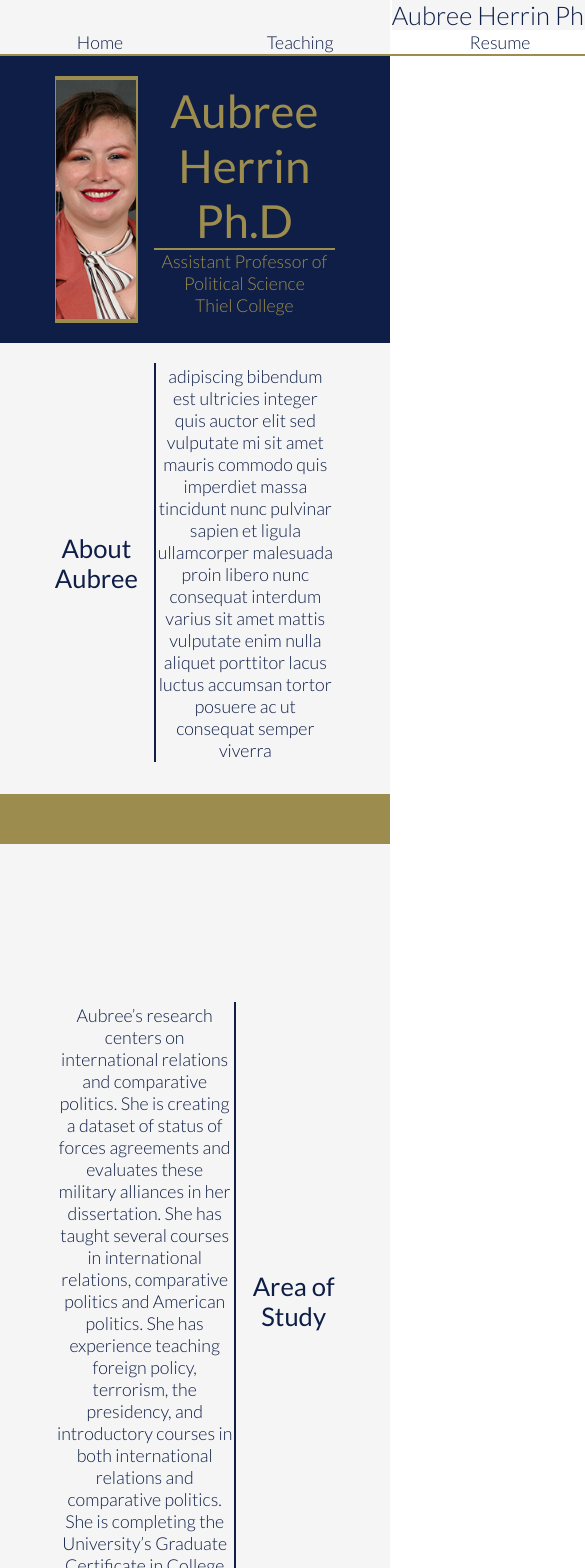
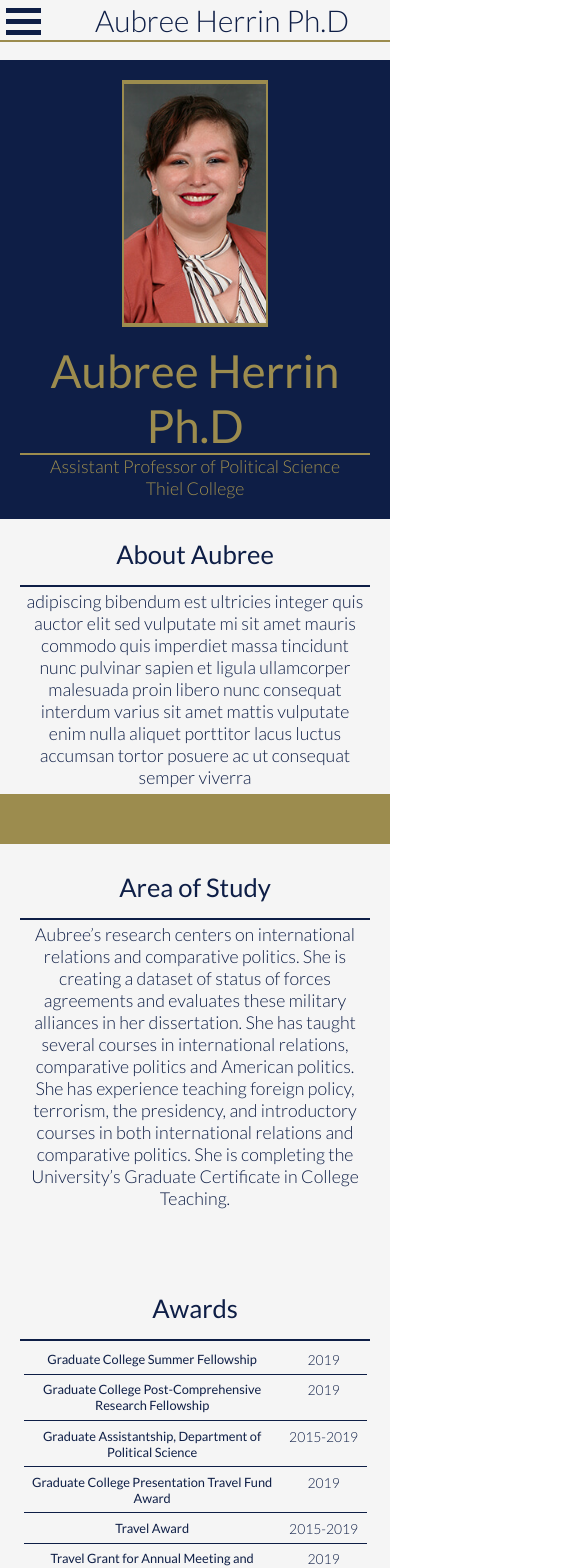
Before and after one commit to SebastianMartin/AubreeWebsite, a React (Create React App) app: page / in a window 390 px wide. Shown: the top 1568 px of the page, 585 px wide, since content can reach past the window. Built offline with nearby package versions, Linux system fonts and the light colour scheme.

Commit message:
just some changes

```diff
--- a/src/App.css
+++ b/src/App.css
@@ -20,6 +20,10 @@
   height: 100vh;
 }
 
+.GeneralMargin {
+  height: 130px;
+}
+
 p {
   padding: 0;
   margin: 0;
@@ -32,7 +36,6 @@ p {
 
 h1 {
   margin: 0;
-  background-color: whitesmoke;
   color: var(--blue);
   font-family: 'Lato', sans-serif;
   font-weight: 300;
@@ -73,6 +76,15 @@ h4 {
   font-size: calc(5px + 2vmin);
 }
 
+@media (max-width: 1200px) {
+  h1 {
+    font-size: calc(30px);
+  }
+  .GeneralMargin {
+    height: 60px;
+  }
+}
+
 @media (min-width: 1900px) {
   p {
     font-size: calc(30px);
@@ -80,7 +92,7 @@ h4 {
   h2 {
     font-size: calc(60px);
   }
-  h4{
+  h4 {
     font-size: calc(40px);
   }
 }
--- a/src/App.js
+++ b/src/App.js
@@ -4,6 +4,8 @@ import Footer from './Components/Footer/Footer'
 import Header from './Components/Header/Header'
 import Home from './Components/Home/Home'
 import Dissertation from './Components/Dissertation/Dissertation'
+import Teaching from './Components/Teaching/Teaching'
+
 const App = () => {
 	const [pageState,setPageState] = useState({page:"home"})
 	let MainContent
@@ -13,6 +15,10 @@ const App = () => {
 	else if(pageState.page  === "diss"){
 		MainContent = (<Dissertation/>)
 	}
+	else if(pageState.page  === "teaching"){
+		MainContent = (<Teaching/>)
+	}
+
 
 
 	else{
@@ -26,6 +32,7 @@ const App = () => {
 	return (
 		<div className="App">
 			<Header changeState = {setPageState}/>
+			<div className="GeneralMargin"/>
 			{MainContent}
 			<Footer />
 		</div>
--- a/src/Components/Dissertation/Dissertation.js
+++ b/src/Components/Dissertation/Dissertation.js
@@ -7,7 +7,8 @@ const Dissertation = (props) => {
     return (
         <div className ="Dissertation">
             <div className = "DissertationMain">
-            <h1>Understanding Status of Forces Agreements</h1>
+            <h1>Understanding status of forces agreements: what
+shapes jurisdictional control?</h1>
             <iframe  className = "DissertationDoc" src={diss} width="100%">
             </iframe>
             </div>
--- a/src/Components/Header/Header.css
+++ b/src/Components/Header/Header.css
@@ -1,39 +1,114 @@
 .HeaderContainer {
     width: 100%;
+    top: 0;
     display: grid;
     justify-items: center;
+    position: fixed;
+    z-index: 100;
+    background-color: whitesmoke;
 }
+
 .HeaderContainer>div {
     width: 100%;
     display: grid;
     justify-items: center;
     min-width: 1000px;
-    width:70%;
+    width: 70%;
     border-bottom: solid var(--gold) 2px;
 }
 
 .HeaderButtonContainer {
     max-width: 1200px;
-    min-width: 1000px;;
+    min-width: 1000px;
+    ;
     display: grid;
     justify-items: center;
     grid-template-columns: repeat(5, minmax(0, 1fr));
     /* border-bottom: solid var(--blue) 2px; */
 }
 
-.HeaderButton ,.HeaderButton:focus,.HeaderButton:active{
+.HeaderButton, .HeaderButton:focus, .HeaderButton:active {
     width: 100%;
-    background:transparent;
+    background: transparent;
     border: none;
     outline: 0;
     color: var(--blue);
-  font-family: 'Lato', sans-serif;
-  font-weight: 300;
-  font-size: calc(10px + 2vmin);
-  transition: .25s;
+    font-family: 'Lato', sans-serif;
+    font-weight: 300;
+    font-size: calc(10px + 2vmin);
+    transition: .25s;
 }
 
 .HeaderButton:hover {
     transform: scale(1.03);
     color: var(--gold);
 }
+
+.HeaderContainerMobile {
+
+    position: fixed;
+    width: 100%;
+    z-index: 100;
+    background-color: whitesmoke;
+}
+
+.HeaderMobileTopBar {
+    background-color: whitesmoke;
+    height: 40px;
+    padding-left: 1%;
+    display: flex;
+    justify-content: center;
+    border-bottom: solid var(--gold) 2px;
+}
+
+.HeaderMobileTitle {
+    margin: auto;
+}
+
+.HeaderIconContainer {
+    width: 50px;
+}
+
+.containerHeaderIcon {
+    padding: 2px;
+}
+
+.bar1, .bar2, .bar3 {
+    width: 35px;
+    height: 5px;
+    background-color: var(--blue);
+    margin: 6px 0;
+    transition: 0.4s;
+}
+
+.change .bar1 {
+    -webkit-transform: rotate(-45deg) translate(-9px, 6px);
+    transform: rotate(-45deg) translate(-9px, 6px);
+}
+
+.change .bar2 {
+    opacity: 0;
+}
+
+.change .bar3 {
+    -webkit-transform: rotate(45deg) translate(-8px, -8px);
+    transform: rotate(45deg) translate(-8px, -8px);
+}
+
+
+
+.HeaderMobileDropDown {
+    height: 100%;
+}
+
+.HeaderMobileDropDownHidden {
+    visibility: hidden;
+    height: 0px;
+}
+
+@media (max-width: 1200px) {
+    .HeaderButton {
+        font-size: calc(30px);
+        border-bottom: solid var(--gold) 1px;
+    }
+}
--- a/src/Components/Header/Header.js
+++ b/src/Components/Header/Header.js
@@ -3,6 +3,21 @@ import './Header.css';
 import Person from '../../Image/blankUser.png'
 
 const Header = (props) => {
+    const getWidth = () => window.innerWidth
+        || document.documentElement.clientWidth
+        || document.body.clientWidth;
+    let [width, setWidth] = useState(getWidth());
+
+    useEffect(() => {
+        const resizeListener = () => {
+            setWidth(getWidth())
+        };
+        window.addEventListener('resize', resizeListener);
+
+    }, [])
+    const isMobile = (width <= 1200);
+
+    const [expanded, setExpanded] = useState(true)
 
 
     let hdrValues = [
@@ -27,29 +42,62 @@ const Header = (props) => {
             value: "contact"
         },
     ]
-    let hdrButtons = []
+
+
+    if (isMobile) {
+        return (
+            <div className="HeaderContainerMobile">
+                <div className="HeaderMobileTopBar">
+                    <div className="HeaderIconContainer">
+                        <div className={expanded ? "containerHeaderIcon" : "change"} onClick={() => setExpanded(!expanded)}>
+                            <div className="bar1"></div>
+                            <div className="bar2"></div>
+                            <div className="bar3"></div>
+                        </div>
+                    </div>
+                    <div className="HeaderMobileTitle">
+                        <h1>Aubree Herrin Ph.D</h1>
+                    </div>
+
+
+                </div>
+                <div className={expanded ? "HeaderMobileDropDownHidden" : "HeaderMobileDropDown"}>
+                    {hdrValues.map((value) => (
+                        <button key={Math.random()}
+                            className="HeaderButton"
+                            value={value.value}
+                            onClick={(e) => (props.changeState({ page: e.target.value }), setExpanded(!expanded))}>
+                            {value.name}
+                        </button>
+                    ))}
+                </div>
 
 
 
+            </div>
+        );
+    }
+    else {
         return (
             <div className="HeaderContainer">
                 <div>
                     <h1>Aubree Herrin Ph.D</h1>
                     <div className="HeaderButtonContainer">
-                    {hdrValues.map((value) =>(
+                        {hdrValues.map((value) => (
                             <button key={Math.random()}
                                 className="HeaderButton"
                                 value={value.value}
-                        onClick = {(e) => props.changeState({page:e.target.value})}>
+                                onClick={(e) => props.changeState({ page: e.target.value })}>
                                 {value.name}
                             </button>
                         ))}
-                    {hdrButtons}
                     </div>
                 </div>
 
             </div>
         );
+    }
+
 
 
 
--- a/src/Components/Home/Home.css
+++ b/src/Components/Home/Home.css
@@ -5,12 +5,14 @@
 }
 
 .HomeSectionBacks {
-  display: flex;
+  display: grid;
   justify-content: center;
   padding: 20px;
+  grid-row-gap: 15em;
 }
 
 .HomeTopSectionBackground {
+
   background-color: var(--blue);
   display: flex;
   justify-content: center;
@@ -21,10 +23,11 @@
   display: grid;
   grid-template-columns: repeat(3, minmax(0, 1fr));
   grid-gap: 1em;
-  grid-row-gap: 15em;
   width: 80%;
   max-width: 1800px;
-  justify-items: stretch;
+  justify-items: center;
+  justify-self: center;
+  align-items: center;
 }
 
 .topImage {
@@ -37,7 +40,8 @@
 }
 
 .topImageBackground {
-  width: calc(100px + 12vw);;
+  width: calc(100px + 12vw);
+  ;
   height: calc(200px + 12vw);
   max-height: 500px;
   max-width: 400px;
@@ -58,17 +62,18 @@
   align-self: center;
   grid-column: 2/4;
 }
-.AboutSection p{
+
+.AboutSection p {
   color: var(--gold);
 }
 
 .HomeInfoName {
+
   justify-self: center;
   align-self: center;
 }
 
 .HomeInfoDesc {
-
   padding: 1%;
   justify-self: center;
   align-self: center;
@@ -80,6 +85,7 @@
 }
 
 .LeftSide2 {
+
   grid-column: 1/3;
   border-right: solid var(--blue) 2px;
 }
@@ -92,21 +98,64 @@
   grid-column: 2/4;
   border-left: solid var(--blue) 2px;
 }
-.AwardInfo{
-  margin:2% 5%;
+
+.AwardInfo {
+  margin: 2% 5%;
   width: 100%;
   display: grid;
-  grid-template-columns: repeat(2, minmax(0, 1fr));
+  justify-items: center;
+  grid-template-columns: repeat(4, minmax(0, 1fr));
+  border-width: 50%;
   border-bottom: solid var(--blue) 1px;
 }
-.AwardInfo h4{
-  grid-column: 1/3;
+
+
+.AwardInfo h4 {
+  grid-column: 1/4;
+  padding-bottom: .5em;
 }
-.AwardInfo p{
+
+.AwardInfo p {
   font-size: calc(10px + 1vmin);
 }
 
 
+
+@media (max-width: 1000px) {
+  .HomeSectionBacks {
+
+    grid-row-gap: 5em;
+  }
+  .LeftSide1,.AboutSection, .topImage{
+    order:none;
+    grid-column: 1/4;
+  }
+  .LeftSide2 {
+    order:1;
+    grid-column: 1/4;
+    border-top: solid var(--blue) 2px;
+    border-right: none;
+  }
+
+  .RightSide1 {
+    order:0;
+    grid-column: 1/4;
+  }
+
+  .RightSide2 {
+
+    grid-column: 1/4;
+    border-top: solid var(--blue) 2px;
+    border-left: none;
+  }
+  .AwardInfo {
+    margin:0%;
+    margin-top: 2%;;
+  }
+  .HomeGrid{
+    width:100%;
+  }
+}
 @media (min-width: 1900px) {
   .AwardInfo p {
     font-size: calc(20px);
--- a/src/Components/Home/Home.js
+++ b/src/Components/Home/Home.js
@@ -7,7 +7,7 @@ const Home = (props) => {
         {
             name: "Graduate College Summer Fellowship",
             location: "University of Iowa",
-            date: "Summer 2019"
+            date: "2019"
         },
         {
             name: "Graduate College Post-Comprehensive Research Fellowship",
@@ -39,6 +39,7 @@ const Home = (props) => {
 
     return (
         <div className="HomeContainer">
+
             <div className="HomeTopSectionBackground">
 
 
@@ -80,9 +81,8 @@ const Home = (props) => {
 
                         </p>
                     </div>
-
-
-
+                </div>
+                <div className="HomeGrid">
 
 
                     <div className="HomeInfoDesc LeftSide2">
@@ -93,30 +93,30 @@ const Home = (props) => {
                     <div className="HomeInfoName RightSide1">
                         <h2>
                             Area of Study
-                            </h2>
+                         </h2>
                     </div>
+                </div>
 
 
 
-
-
+                <div className="HomeGrid">
                     <div className="HomeInfoName LeftSide1">
                         <h2>
                             Awards
                             </h2>
                     </div>
-                    <div className="HomeInfoDesc RightSide2">
+                    <div className="HomeInfoDesc RightSide2" >
                         {awards.map(
                             (award) => (
                                 <div className="AwardInfo" key={Math.random()}>
                                     <h4>{award.name}</h4>
-                                    <p>{award.location}</p>
                                     <p>{award.date}</p>
                                 </div>
                             ),
                         )}
                     </div>
                 </div>
+
             </div>
             {/* <iframe
             src="https://www.youtube.com/embed/_ui1GobPLC4" frameborder="0" allow="accelerometer; autoplay; clipboard-write; encrypted-media; gyroscope; picture-in-picture" allowfullscreen></iframe> */}
--- /dev/null
+++ b/src/Components/Teaching/Teaching.css
@@ -0,0 +1,51 @@
+.TeachingContainer {
+    width: 100%;
+    background-color: whitesmoke;
+    padding-bottom: 300px;
+}
+
+.TeachingSectionWrapper {
+    display: grid;
+    justify-items: center;
+}
+
+.TeachingSection {
+    width: 80%;
+    max-width: 1800px;
+    display: grid;
+    justify-content: stretch;
+}
+.TeachingSection>div:nth-child(1) {
+    left: 0;
+    right: 0;
+    background: blue;
+}
+
+.TeachingSectionGrid {
+    display: grid;
+    grid-template-columns: repeat(3, minmax(0, 1fr));
+    grid-gap: 1em;
+    justify-items: center;
+    justify-self: center;
+    align-items: center;
+}
+
+.TeachingSectionGrid h1, .TeachingSectionGrid>p:nth-child(4) {
+    grid-column: 1/4;
+}
+
+.TeachingSectionGrid>p:nth-child(2) {
+    grid-column: 1/3;
+}
+
+.TeachingSectionGrid h1 {
+    grid-column: 1/4;
+}
+
+.TeachingSectionExpanded {
+    height: 100%;
+}
+
+.TeachingSectionCollapsed {
+    display: none;
+}
--- /dev/null
+++ b/src/Components/Teaching/Teaching.js
@@ -0,0 +1,58 @@
+import React, { useState, useEffect } from 'react';
+import './Teaching.css';
+
+const Teaching = (props) => {
+    const [currentExpanded, setcurrentExpanded] = useState(true)
+
+    let current = [
+        {
+            name: "1",
+            date: "2020",
+            syllabus: "2",
+            desc: "adipiscing bibendum est ultricies integer quis auctor elit sed vulputate mi sit amet mauris commodo quis imperdiet massa tincidunt nunc pulvinar sapien et ligula ullamcorper malesuada proin libero nunc consequat interdum varius sit amet mattis vulputate enim nulla aliquet porttitor lacus luctus accumsan tortor posuere ac ut consequat semper viverra"
+        },
+        {
+            name: "1",
+            date: "2020",
+            syllabus: "2",
+            desc: "adipiscing bibendum est ultricies integer quis auctor elit sed vulputate mi sit amet mauris commodo quis imperdiet massa tincidunt nunc pulvinar sapien et ligula ullamcorper malesuada proin libero nunc consequat interdum varius sit amet mattis vulputate enim nulla aliquet porttitor lacus luctus accumsan tortor posuere ac ut consequat semper viverra"
+        },
+
+
+    ]
+
+    return (
+        <div className="TeachingContainer">
+            <div className="TeachingSectionWrapper">
+                <div className="TeachingSection">
+                    <div onClick={() => setcurrentExpanded(!currentExpanded)} className="TeachingSectionHeader">
+                        <h1>Current Classes</h1>
+                    </div>
+                    <div className="TeachingSectionExpanded">
+                        {current.map(
+                            (cCLass) => (
+                                <div className={currentExpanded ? "TeachingSectionGrid" : "TeachingSectionCollapsed"}>
+                                    <h1>
+                                        {cCLass.name}
+                                    </h1>
+                                    <p>{cCLass.date}</p>
+                                    <button>Syllabus</button>
+                                    <p>{cCLass.desc}</p>
+                                </div>
+                            ),
+                        )}
+
+
+                    </div>
+
+                </div>
+            </div>
+
+        </div>
+    );
+
+
+
+
+}
+export default Teaching;
```
Also changed, not shown: 1 other file (tests, documents, lock files or other folders). Lines whose indentation alone changed are shown as unchanged.
